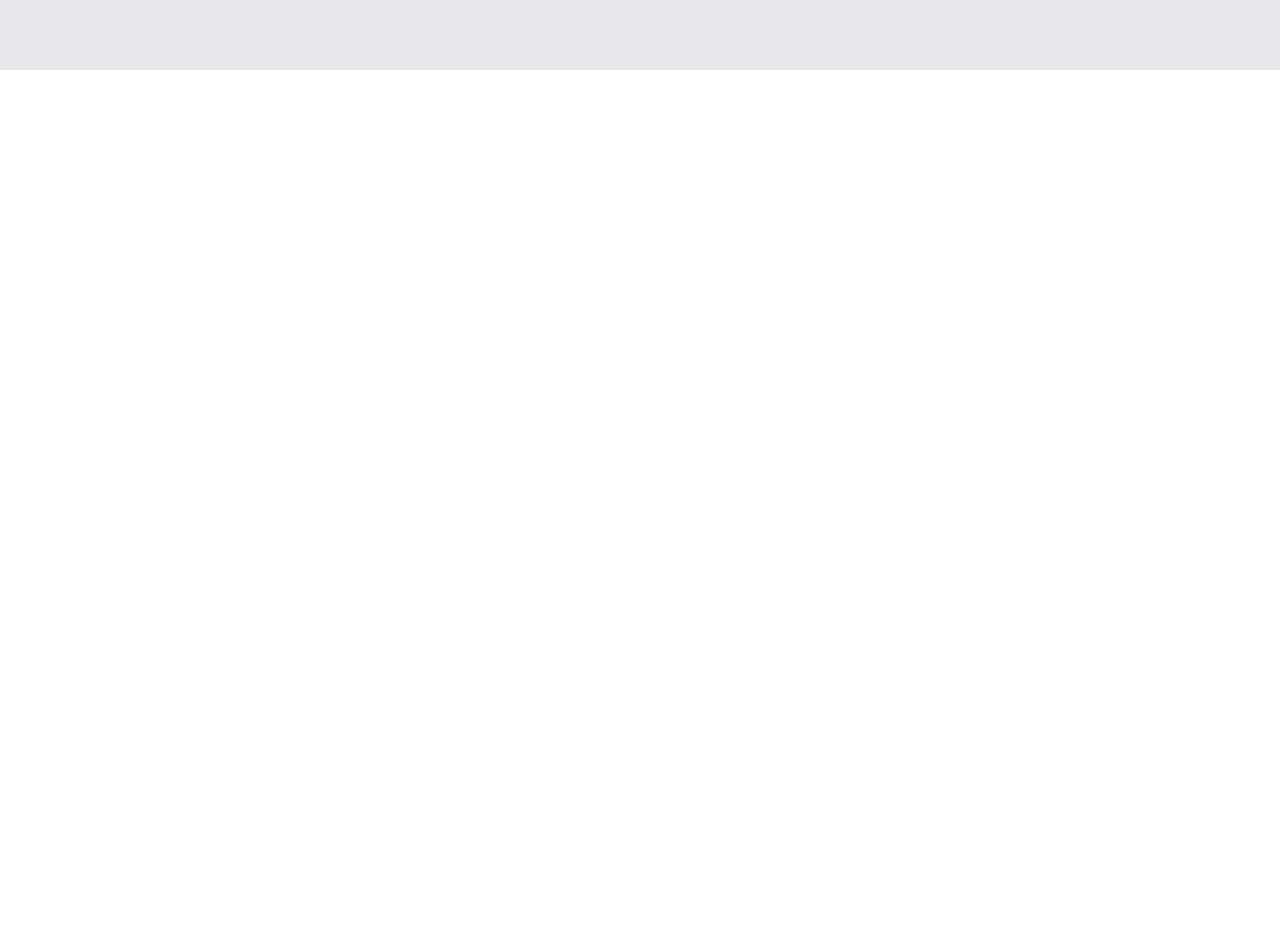
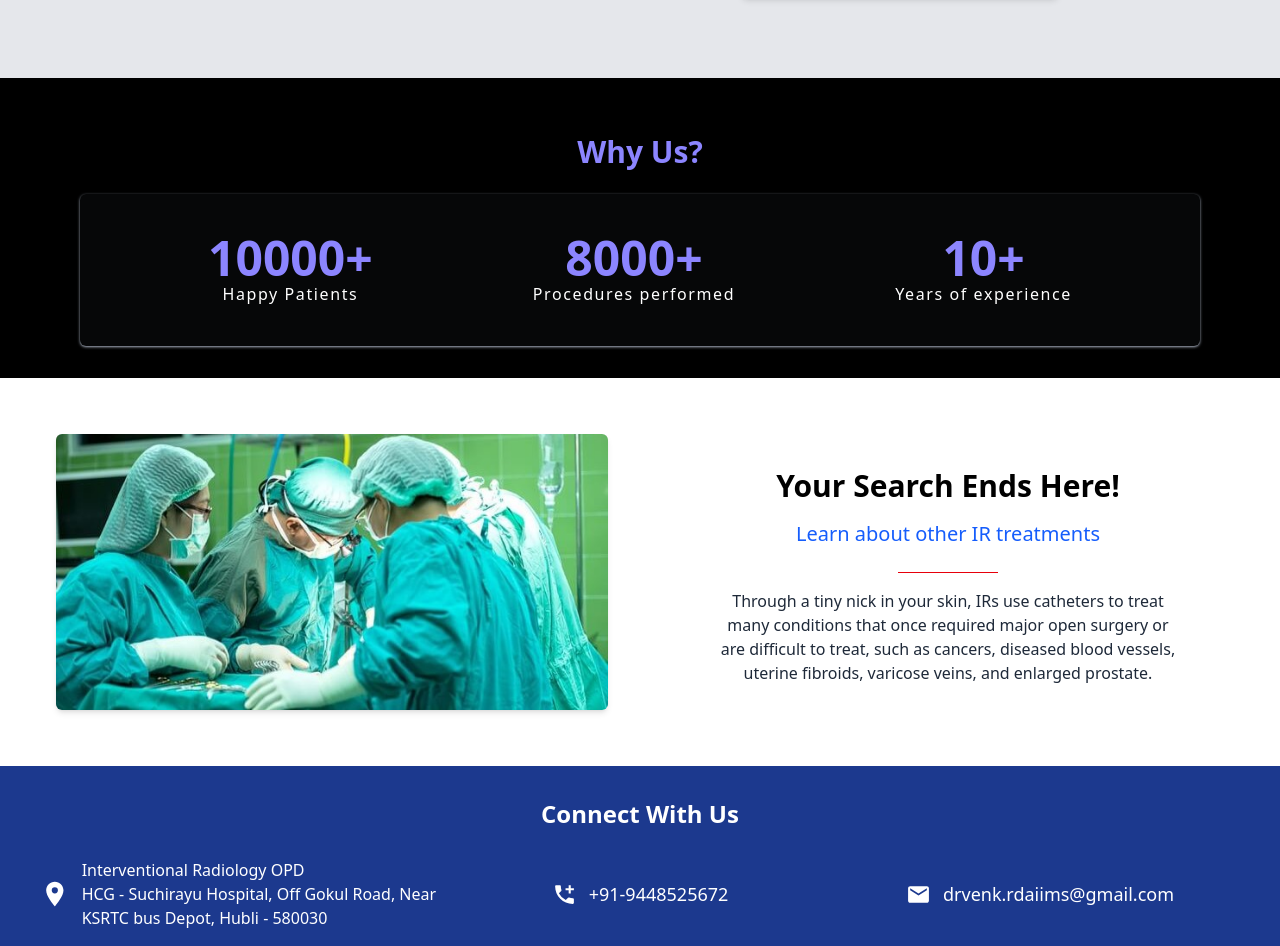
Before and after one commit to mdparvezb/drportfolio, a React (Vite) app: page / in a window 1280 px wide. Shown: the part 1382-2328 px from the top of the page. Before the commit the page ends 1452 px from the top, so only its background shows below. Built offline with nearby package versions, Linux system fonts and the light colour scheme.

Commit message:
project updated 22.05.2025

```diff
--- a/src/components/AboutCard.jsx
+++ b/src/components/AboutCard.jsx
@@ -5,7 +5,7 @@ import { Link } from "react-router-dom";
 const AboutCard = () => {
   return (
     <div className="flex flex-col justify-center items-center md:flex-col lg:flex-row bg-gray-200 px-6 py-20 md:px-30">
-      <div className="w-full lg:w-[50%] md:px-10 p-10">
+      <div className="w-full lg:w-[50%] md:px-10 p-10 hover:-translate-y-1 transition-all">
         <img
           src={docotorimg}
           alt="doctor image"
--- a/src/components/Footer.jsx
+++ b/src/components/Footer.jsx
@@ -1,9 +1,40 @@
+import { MdAddIcCall } from "react-icons/md";
+import { MdLocationOn } from "react-icons/md";
+import { MdEmail } from "react-icons/md";
+
 function Footer() {
-
   return (
-   <>
-   </>
-  )
+    <div className="w-full flex flex-col">
+      <div className="flex flex-col justify-center md:items-center bg-blue-900 px-6 md:px-10 py-4">
+        <h2 className="text-2xl font-bold text-white text-center py-4">
+          Connect With Us
+        </h2>
+        <div className="grid grid-cols-1 md:grid-cols-3 gap-5 md:gap-0 items-center mt-3">
+          <div className="flex items-center md:justify-center gap-3">
+            <MdLocationOn size={"50px"} className="text-white" />
+            <span className="text-white">
+              Interventional Radiology OPD <br />
+              HCG - Suchirayu Hospital, Off Gokul Road, Near KSRTC bus Depot,
+              Hubli - 580030
+            </span>
+          </div>
+          <div className="flex items-center md:justify-center gap-3">
+            <MdAddIcCall size={"25px"} className="text-white" />
+            <a href="tel:919448525672" className="text-white text-lg">
+              +91-9448525672
+            </a>
+          </div>
+          <div className="flex items-center md:justify-center gap-3">
+            <MdEmail size={"25px"} className="text-white" />
+            <a href="mailto:rdaiims@gmail.com" className="text-white text-lg">
+              drvenk.rdaiims@gmail.com
+            </a>
+          </div>
+        </div>
+      </div>
+      <footer></footer>
+    </div>
+  );
 }
 
 export default Footer;
--- a/src/components/ServiceCard.jsx
+++ b/src/components/ServiceCard.jsx
@@ -7,7 +7,7 @@ const ServiceCard = () => {
   return (
     <div className="w-full md:flex sm:block gap-4 px-4 py-2 mt-10">
       {/* First Card */}
-      <div className="flex flex-col items-center text-center p-6 md:w-[30%] sm:w-[100%] mx-auto">
+      <div className="flex flex-col items-center text-center p-6 md:w-[30%] sm:w-[100%] mx-auto shadow-xl hover:shadow-2xl hover:-translate-y-1 transition-all hover:cursor-pointer rounded-md">
         <LuBriefcaseMedical size={"100px"} className="text-blue-600" />
         <h2 className="text-md font-medium pt-4 text-black mb-4">
           ADVANCE TECHNOLOGY
@@ -20,7 +20,7 @@ const ServiceCard = () => {
       </div>
 
       {/* 2nd Card */}
-      <div className="flex flex-col items-center text-center p-6 md:w-[30%] sm:w-[100%] mx-auto">
+      <div className="flex flex-col items-center text-center p-6 md:w-[30%] sm:w-[100%] mx-auto shadow-xl hover:shadow-2xl hover:-translate-y-1 transition-all hover:cursor-pointer rounded-md">
         <FaUserDoctor size={"100px"} className="text-blue-600" />
         <h2 className="text-md font-medium text-black pt-4 mb-4">
           EXPERIENCED DOCTOR
@@ -33,7 +33,7 @@ const ServiceCard = () => {
       </div>
 
       {/* 3rd Card */}
-      <div className="flex flex-col items-center text-center p-6 md:w-[30%] sm:w-[100%] mx-auto">
+      <div className="flex flex-col items-center text-center p-6 md:w-[30%] sm:w-[100%] mx-auto shadow-xl hover:shadow-2xl hover:-translate-y-1 transition-all hover:cursor-pointer rounded-md">
         <LuAmbulance size={"100px"} className="text-blue-600" />
         <h2 className="text-md font-medium text-black pt-4 mb-4">
           24/7 AVAILABILITY
--- a/src/pages/Home.jsx
+++ b/src/pages/Home.jsx
@@ -4,6 +4,9 @@ import ServiceCard from "../components/ServiceCard";
 import CallBtn from "../components/CallBtn.jsx";
 import WhatsappBtn from "../components/WhatsappBtn.jsx";
 import AboutCard from "../components/AboutCard.jsx";
+import surgeryimg from "../assets/surgery.jpg";
+import { Link } from "react-router-dom";
+import Footer from "../components/Footer.jsx";
 
 function Home() {
   return (
@@ -12,7 +15,7 @@ function Home() {
       <HeroSection />
       <ServiceCard />
       {/* Book an Appointment Section */}
-      <div className="flex flex-col gap-y-10 mx-auto items-center justify-center w-full md:px-20 px-8 py-10 bg-blue-800 text-white">
+      <div className="flex flex-col gap-y-10 mx-auto items-center mt-2 justify-center w-full md:px-20 px-8 py-10 bg-blue-950 text-white">
         <h2 className="font-bold text-xl text-center md:text-3xl">
           Book An Appointment Now!
         </h2>
@@ -22,8 +25,72 @@ function Home() {
         </div>
       </div>
 
+      {/* About Doctor Section  */}
+      <AboutCard />
+
       {/*  */}
-      <AboutCard />
+      <div className="flex flex-col justify-center items-center w-full px-10 md:px-20 py-8 bg-[#000000] text-[#8C85FF] ">
+        <h2 className="text-3xl text-center font-bold my-2 py-4">Why Us?</h2>
+        <div className="w-full flex flex-col bg-[#060708] md:flex-row justify-between shadow-sm shadow-gray-400 px-10 md:px-28 py-6 rounded-md">
+          {/* Card One */}
+          <div className="flex flex-col justify-center items-center p-4">
+            <h4 className="text-5xl font-bold text-[#8C85FF] text-center tracking-normal">
+              10000+
+            </h4>
+            <p className="text-md text-white text-center tracking-widest">
+              Happy Patients
+            </p>
+          </div>
+
+          {/*  Card Two */}
+          <div className="flex flex-col justify-center items-center p-4">
+            <h4 className="text-5xl font-bold text-[#8C85FF] text-center tracking-normal">
+              8000+
+            </h4>
+            <p className="text-md text-white tracking-widest text-center">
+              Procedures performed
+            </p>
+          </div>
+
+          {/* Card Thrhee */}
+
+          <div className="flex flex-col justify-center items-center p-4">
+            <h4 className="text-5xl font-bold text-[#8C85FF] text-center tracking-normal">
+              10+
+            </h4>
+            <p className="text-md text-white tracking-widest text-center">
+              Years of experience
+            </p>
+          </div>
+        </div>
+      </div>
+
+      {/*  */}
+      <div className="w-full flex flex-col md:flex-row items-center md:justify-center pt-10 p-4 md:p-6">
+        <div className="w-full md:w-[50%] p-8">
+          <img
+            src={surgeryimg}
+            alt="surgery image"
+            className="w-full rounded-md shadow-md"
+          />
+        </div>
+        <div className="w-full md:w-[50%] px-6 md:px-20 flex flex-col items-center">
+          <h2 className="text-3xl py-2 text-center text-black font-bold">
+            Your Search Ends Here!
+          </h2>
+          <h4 className="text-xl py-2 text-center text-blue-600 font-medium">
+            Learn about other IR treatments
+          </h4>
+          <hr className="w-[100px] text-red-600 my-4" />
+          <p className="text-center text-md text-gray-800">
+            Through a tiny nick in your skin, IRs use catheters to treat many
+            conditions that once required major open surgery or are difficult to
+            treat, such as cancers, diseased blood vessels, uterine fibroids,
+            varicose veins, and enlarged prostate.
+          </p>
+        </div>
+      </div>
+      <Footer />
     </>
   );
 }
```
Also changed, not shown: src/assets/surgery.jpg (added).
